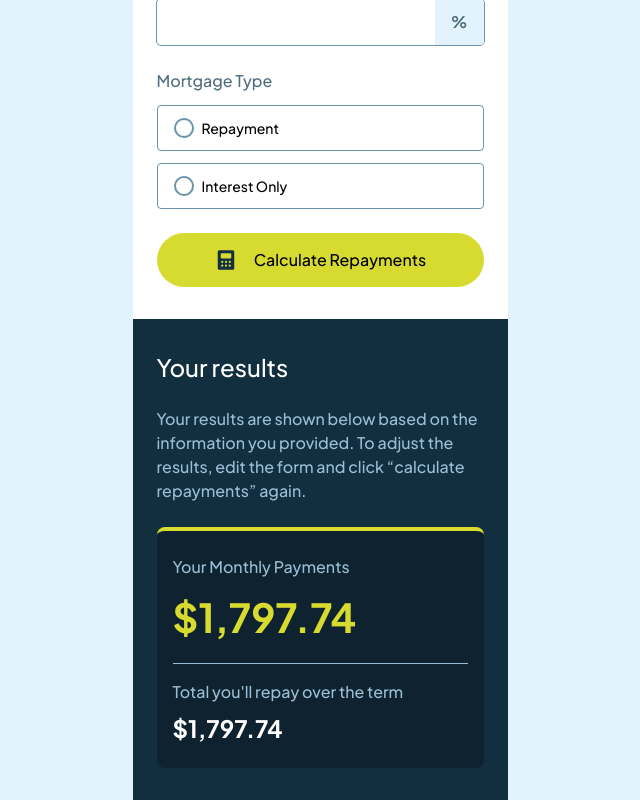
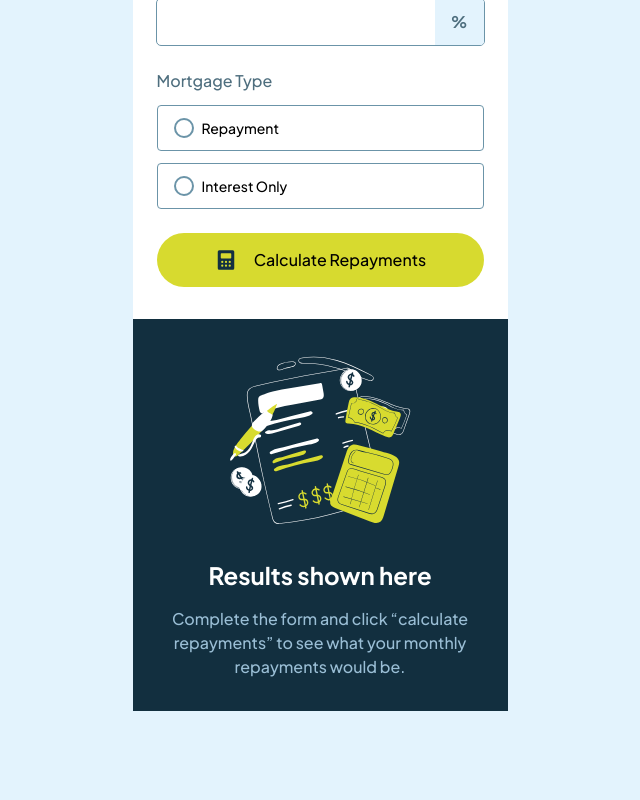
Before and after one commit to Davichobits/mortgage-repayment-calculator, a React (Vite) app: page / in a window 1280 px wide. Shown: the part 369-1169 px from the top of the page, without its empty margins (320-960 px from the left). After the commit the page ends 1080 px from the top, so only its background shows below. Built offline with nearby package versions, Linux system fonts and the light colour scheme.

Commit message:
Payment Calculator

```diff
--- a/src/App.tsx
+++ b/src/App.tsx
@@ -1,10 +1,13 @@
 import { Calculator } from '@components';
+import { PaymentContextProvider } from '@contexts/payment-context-provider';
 
 function App() {
   return (
-    <main className=''>
-      <Calculator />
-    </main>
+    <PaymentContextProvider>
+      <main>
+        <Calculator />
+      </main>
+    </PaymentContextProvider>
   );
 }
 
--- a/src/components/button.tsx
+++ b/src/components/button.tsx
@@ -1,7 +1,7 @@
 interface Props {
   styles?: string;
 }
-export const Button = ({ styles='' }: Props) => {
+export const Button = ({ styles=''}: Props) => {
   return (
     <button className={`bg-Lime w-full flex justify-center gap-4 h-[54px] items-center rounded-full cursor-pointer hover:bg-Lime/50 ${styles}`} type="submit">
         <img src="/assets/images/icon-calculator.svg" alt="" />
--- a/src/components/calculator.tsx
+++ b/src/components/calculator.tsx
@@ -1,15 +1,17 @@
-import { Form, Results } from '@components'
-import { PaymentContextProvider } from '@contexts/payment-context-provider'
-
+import { usePaymentContext } from '@contexts/use-payment-context'
+import { Form, Results, ResulsInstructions } from '@components'
 
 export const Calculator = () => {
+  const { results } = usePaymentContext();
 
   return (
-    <PaymentContextProvider>
-      <section className='w-[375px]'>
-        <Form/>
-        <Results/>
-      </section>
-    </PaymentContextProvider>
+    <section className='w-[375px]'>
+      <Form/>
+      {
+        results.monthlyPayment === 0
+        ? <ResulsInstructions/>
+        : <Results/>
+      }
+    </section>
   )
 }
--- a/src/components/form.tsx
+++ b/src/components/form.tsx
@@ -1,4 +1,5 @@
 import { calculateMortgage, type MortgageType } from '@utils/calculateMortgage'
+import { usePaymentContext } from '@contexts/use-payment-context'
 
 import {
   useForm,
@@ -16,6 +17,8 @@ type Inputs = {
 
 export const Form = () => {
 
+  const { setResults } = usePaymentContext();
+
   const {
     register,
     handleSubmit,
@@ -24,8 +27,13 @@ export const Form = () => {
 
   const onSubmit: SubmitHandler<Inputs> = (data) => {
     const {mortgageAmount, mortgageTerm, interestRate, mortgageType} = data;
-    const result = calculateMortgage(mortgageAmount, mortgageTerm, interestRate, mortgageType)
-    console.log(result);
+    const {monthlyPayment, totalRepay} = calculateMortgage(mortgageAmount, mortgageTerm, interestRate, mortgageType)
+
+    setResults({
+      monthlyPayment,
+      totalRepay,
+    })
+
   }
 
   return (
--- a/src/components/index.ts
+++ b/src/components/index.ts
@@ -5,3 +5,4 @@ export { Form } from './form';
 export { Results } from './results';
 export { Calculator } from './calculator';
 export { Payments } from './payments';
+export { ResulsInstructions } from './result-instructions'
--- a/src/components/payments.tsx
+++ b/src/components/payments.tsx
@@ -1,11 +1,17 @@
+import { useContext  } from 'react'
+import { PaymentContext, type PaymentContextType } from '@contexts/payment-context'
+
 export const Payments = () => {
+
+  const payments = useContext<PaymentContextType | null>(PaymentContext);
+
   return (
     <div className='border-t-4 border-Lime rounded-lg py-6 px-4 bg-black/25'>
       <h3 className='text-Slate-300 mb-2'>Your Monthly Payments</h3>
-      <p className='text-Lime text-[40px] font-bold mb-4'>$1,797.74</p>
+      <p className='text-Lime text-[40px] font-bold mb-4'>$ {payments?.results.monthlyPayment.toFixed(2)}</p>
       <hr className='text-Slate-300 mb-4' />
       <h3 className='text-Slate-300 mb-2'>Total you'll repay over the term</h3>
-      <p className='text-2xl font-bold'>$1,797.74</p>
+      <p className='text-2xl font-bold'>$ {payments?.results.totalRepay.toFixed(2)}</p>
     </div>
   )
 }
--- /dev/null
+++ b/src/components/result-instructions.tsx
@@ -0,0 +1,9 @@
+export const ResulsInstructions = () => {
+  return (
+    <div className='bg-Slate-900 text-White py-8 px-6'>
+      <img className='m-auto mb-4' src="/assets/images/illustration-empty.svg" alt="illustration empty" />
+      <h2 className='text-center text-2xl font-bold mb-4'>Results shown here</h2>
+      <p className='text-center text-Slate-300'>Complete the form and click “calculate repayments” to see what your monthly repayments would be.</p>
+    </div>
+  )
+}
--- a/src/contexts/payment-context-provider.tsx
+++ b/src/contexts/payment-context-provider.tsx
@@ -1,31 +1,21 @@
-import { useState, createContext } from 'react';
+import { useState } from 'react';
+import { PaymentContext } from './payment-context';
+import type { Results } from './payment-context';
 
 interface Props {
   children: React.ReactNode;
-}
-
-interface Results {
-  monthlyPayment: number;
-  totalPayment: number;
-}
-
-interface PaymentContextType {
-  results: Results;
-  setResults: React.Dispatch<React.SetStateAction<Results>>;
 }
 
 export const PaymentContextProvider = ({children}: Props) => {
 
   const [results, setResults] = useState<Results>({
     monthlyPayment: 0,
-    totalPayment: 0
+    totalRepay: 0
   });
 
-  const paymentContext = createContext<PaymentContextType | null>(null);
-
   return (
-    <paymentContext.Provider value={{ results, setResults }}>
+    <PaymentContext.Provider value={{ results, setResults }}>
       {children}
-    </paymentContext.Provider>
+    </PaymentContext.Provider>
   );
 };
--- /dev/null
+++ b/src/contexts/payment-context.ts
@@ -0,0 +1,13 @@
+import { createContext } from 'react';
+
+export interface Results {
+  monthlyPayment: number;
+  totalRepay: number;
+}
+
+export interface PaymentContextType {
+  results: Results;
+  setResults: React.Dispatch<React.SetStateAction<Results>>;
+}
+
+export const PaymentContext = createContext<PaymentContextType | null>(null);
--- /dev/null
+++ b/src/contexts/use-payment-context.ts
@@ -0,0 +1,10 @@
+import { useContext } from 'react';
+import { PaymentContext } from './payment-context';
+
+export const usePaymentContext = () => {
+  const context = useContext(PaymentContext);
+  if (!context) {
+    throw new Error('usePaymentContext must be used within a PaymentContextProvider');
+  }
+  return context;
+};
--- a/src/utils/calculateMortgage.ts
+++ b/src/utils/calculateMortgage.ts
@@ -13,8 +13,6 @@ export function calculateMortgage(
 ): MortgageResult {
   const monthlyRate = interestRate / 100 / 12;
   const totalPayments = years * 12;
-
-  console.log(type);
 
   if (type === "Repayment") {
     // Fórmula de amortización
```
